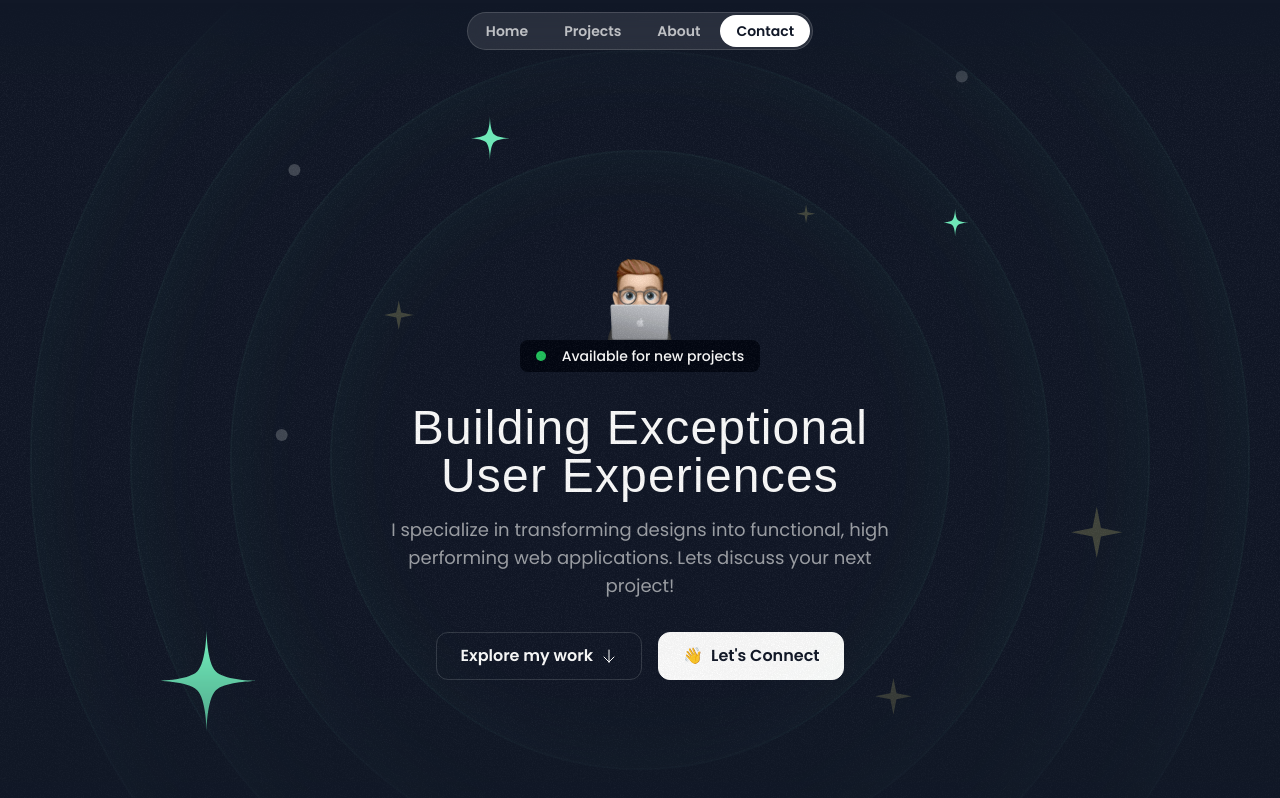
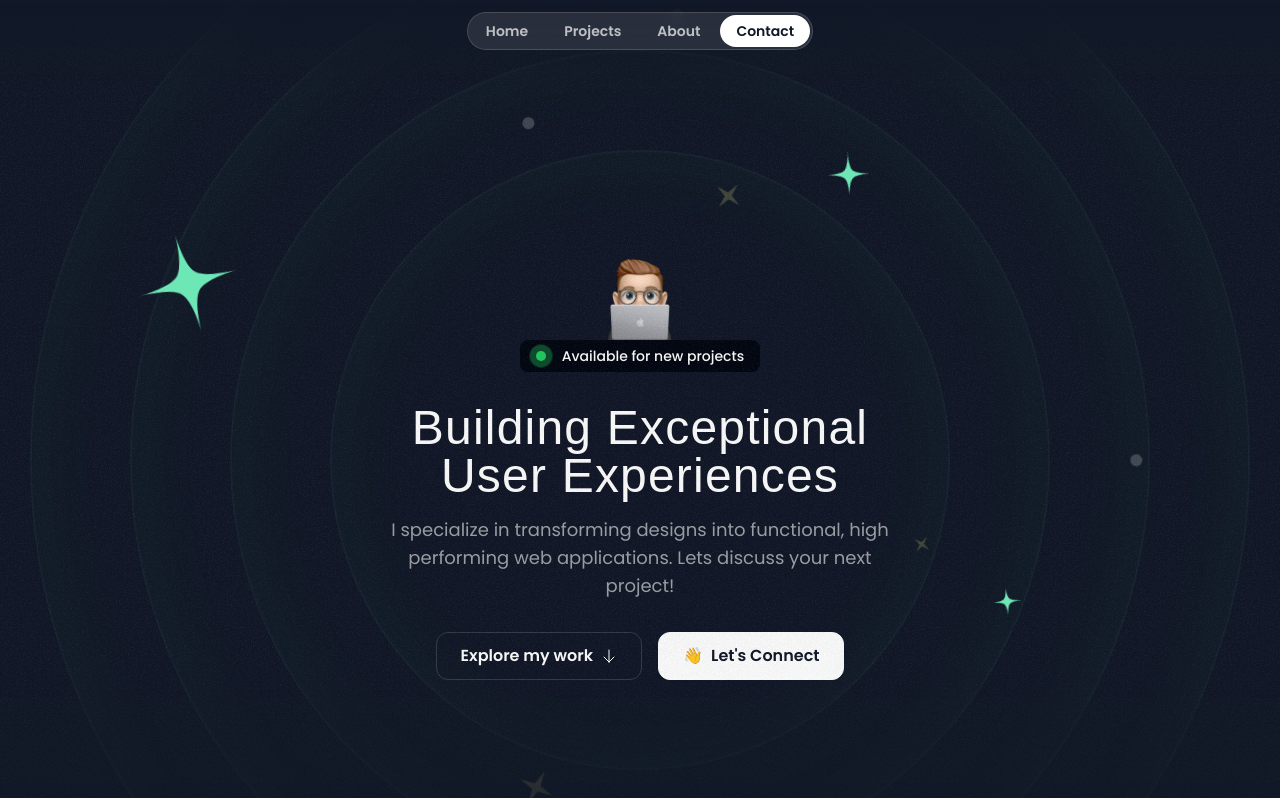
Before and after one commit to rheinatamara/frontendRheina, a Next.js app: page / in a window 1280 px wide. Shown: the top 798 px of the page. Built offline with nearby package versions, Linux system fonts and the light colour scheme; a web font is replaced by a local one.

Commit message:
add landing page animation

```diff
--- a/src/components/HeroOrbit.tsx
+++ b/src/components/HeroOrbit.tsx
@@ -1,13 +1,20 @@
 import { PropsWithChildren } from "react"
+import { twMerge } from "tailwind-merge";
 
-export const HeroOrbit = ({children,size,rotation}: PropsWithChildren<{size: number;rotation: number}>) => {
+export const HeroOrbit = ({children,size,rotation,shouldOrbit = false ,shouldSpin = false, spinDuration,orbitDuration}: PropsWithChildren<{size: number; rotation: number;shouldSpin? : boolean, spinDuration: string, shouldOrbit?: boolean; orbitDuration?: string;}>) => {
     return (
     <div className="absolute left-1/2 top-1/2 -translate-x-1/2 -translate-y-1/2">
+        <div className={twMerge(shouldOrbit === true && "animate-spin")} style={{
+          animationDuration: orbitDuration
+        }}>
             {/* orbit animation */}
-        <div className="flex items-start justify-start"  style={{
+          <div className ="flex items-start justify-start"  style={{
               height : `${size}px`,
               width : `${size}px`,
               transform: `rotate(${rotation}deg)`
+          }}>
+            <div className={twMerge(shouldSpin === true && "animate-spin [animation-duration:10s]")} style= {{
+              animationDuration: spinDuration
             }}>
               <div className="inline-flex" style={{
                 transform: `rotate(${rotation * -1}deg)`
@@ -16,5 +23,7 @@
               </div>
             </div>
           </div>
+        </div>
+      </div>
     )
 }
--- a/src/sections/Hero.tsx
+++ b/src/sections/Hero.tsx
@@ -20,34 +20,34 @@
       <div className="size-[1020px] hero-ring"></div>
       <div className="size-[1220px] hero-ring"></div>
         {/* orbit animation and stars */}
-        <HeroOrbit size={800} rotation={-72}>
+        <HeroOrbit size={800} rotation={-72} shouldOrbit orbitDuration='48s' shouldSpin spinDuration='6s'>
           <StarIcon className="size-28 text-emerald-300"/>
         </HeroOrbit>
-        <HeroOrbit size={550} rotation={20}>
+        <HeroOrbit size={550} rotation={20} shouldOrbit orbitDuration='38s' shouldSpin spinDuration='6s'>
           <StarIcon className="size-12 text-emerald-300"/>
         </HeroOrbit>
-        <HeroOrbit size={590} rotation={98}>
-          <StarIcon className="size-8 text-emerald-300"/>
+        <HeroOrbit size={590} rotation={98} shouldOrbit orbitDuration='40s' shouldSpin spinDuration='6s'>
+          <StarIcon className="size-8 text-emerald-300" shouldSpin spinDuration='6s'/>
         </HeroOrbit>
-        <HeroOrbit size={430} rotation={-14}>
+        <HeroOrbit size={430} rotation={-14} shouldOrbit orbitDuration='30s' shouldSpin spinDuration='3s'>
           <SparkleIcon className="size-8 text-yellow-200/20"/>
         </HeroOrbit>
-        <HeroOrbit size={440} rotation={79}>
+        <HeroOrbit size={440} rotation={79} shouldOrbit orbitDuration='32s' shouldSpin spinDuration='3s'>
           <SparkleIcon className="size-5 text-yellow-200/20"/>
         </HeroOrbit>
-        <HeroOrbit size={530} rotation={178}>
+        <HeroOrbit size={530} rotation={178} shouldOrbit orbitDuration='36s' shouldSpin spinDuration='3s'>
           <SparkleIcon className="size-10 text-yellow-200/20"/>
         </HeroOrbit>
-        <HeroOrbit size={710} rotation={144}>
+        <HeroOrbit size={710} rotation={144} shouldOrbit orbitDuration='44s' shouldSpin spinDuration='3s'>
           <SparkleIcon className="size-14 text-yellow-200/20"/>
         </HeroOrbit>
-        <HeroOrbit size={720} rotation={85}>
+        <HeroOrbit size={720} rotation={85} shouldOrbit orbitDuration='46s' shouldSpin spinDuration='3s'>
           <div className="size-3 rounded-full bg-white/20"/>
         </HeroOrbit>
-        <HeroOrbit size={520} rotation={-41}>
+        <HeroOrbit size={520} rotation={-41} shouldOrbit orbitDuration='34s' shouldSpin spinDuration='3s'>
           <div className="size-3 rounded-full bg-white/20"/>
         </HeroOrbit>
-        <HeroOrbit size={650} rotation={-5}>
+        <HeroOrbit size={650} rotation={-5} shouldOrbit orbitDuration='42s' shouldSpin spinDuration='3s'>
           <div className="size-3 rounded-full bg-white/20"/>
         </HeroOrbit>
     </div>
@@ -56,21 +56,30 @@
       <div className='flex flex-col items-center'>
         <Image src={memojiImage} className ="size-[100px]" alt='person peeking from behind laptop'/>
         <div className="bg-gray-950 border-gray-800 px-4 py-1.5 inline-flex items-center gap-4 rounded-lg">
-          <div className="bg-green-500 size-2.5 rounded-full"></div>
+          {/* Green ping */}
+          <div className="bg-green-500 size-2.5 rounded-full relative">
+
+            <div className='bg-green-500 absolute inset-0 animate-ping-large rounded-full'></div>
+          </div>
           <div className="text-sm font-medium">Available for new projects</div>
         </div>
       </div>
       <div className='max-w-lg mx-auto'>
+        {/* Title */}
         <h1 className='font-serif text-3xl md:text-5xl text-center mt-8 tracking-wide '>Building Exceptional User Experiences</h1>
+        {/* Detail text */}
         <p className="mt-4 text-center text-white/60 md:text-lg">
           I specialize in transforming designs into functional, high performing web applications. Lets discuss your next project!
         </p>
       </div>
+      {/* Button Container */}
       <div className="flex flex-col md:flex-row justify-center items-center mt-8 gap-4">
+         {/* Button 1 */}
         <button className='inline-flex items-center gap-2 border border-white/15 px-6 h-12 rounded-xl'>
           <span className='font-semibold'>Explore my work</span>
           <ArrowDown className="size-4"/>
         </button>
+        {/* Button 2 */}
         <button className='inline-flex items-center gap-2 border border-white bg-white text-gray-900 h-12 px-6 rounded-xl'>
           <span>👋</span>
           <span className='font-semibold'>Let's Connect</span>
--- a/tailwind.config.ts
+++ b/tailwind.config.ts
@@ -28,6 +28,17 @@
         sans: 'var(--font-sans)',
         serif: 'var(--font-serif)'
 
+      },
+      animation: {
+        'ping-large': "ping-large 1s ease-in-out infinite"
+      },
+      keyframes: {
+        'ping-large': {
+          '75%, 100%': {
+            transform: 'scale(3)',
+            opacity: '0'
+          }
+        }
       }
     },
   },
```
Lines whose indentation alone changed are shown as unchanged.
